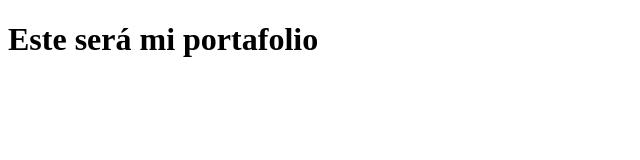
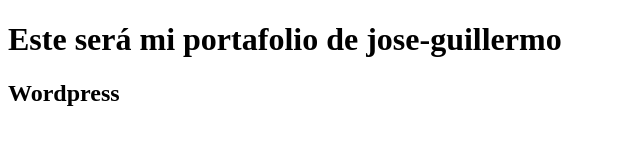
Before and after one commit to jose-guillermo/jose-guillermo.github.io, a plain HTML site: page index.html in a window 1280 px wide. Shown: the whole page, without its empty margins (0-640 px from the left). Drawn offline with Linux system fonts and the light colour scheme.

Commit message:
archivos de inicio

```diff
--- a/index.html
+++ b/index.html
@@ -4,9 +4,11 @@
     <meta charset="UTF-8">
     <meta http-equiv="X-UA-Compatible" content="IE=edge">
     <meta name="viewport" content="width=device-width, initial-scale=1.0">
-    <title>Document</title>
+    <title>Portafolio de jose-guillermo</title>
+    <meta name="description" content="Este es el portafolio del webmaster José Guillermo, wordpress, php, javascript, html...">
 </head>
 <body>
-    <h1>Este será mi portafolio</h1>
+    <h1>Este será mi portafolio de jose-guillermo</h1>
+    <h2>Wordpress</h2>
 </body>
 </html>
```
